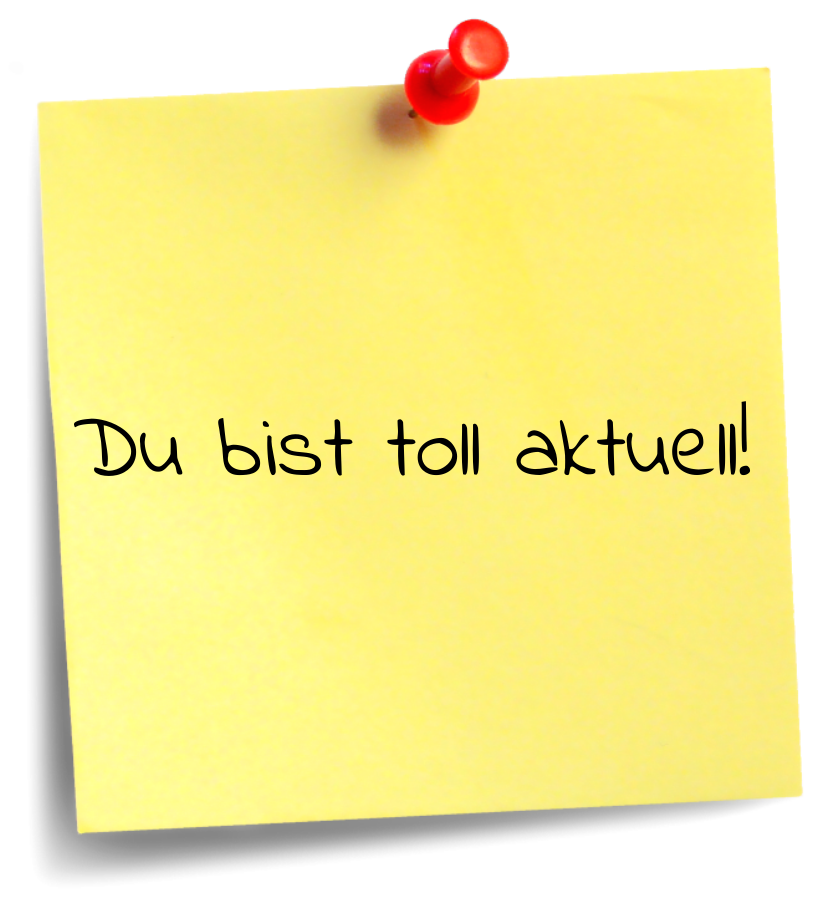
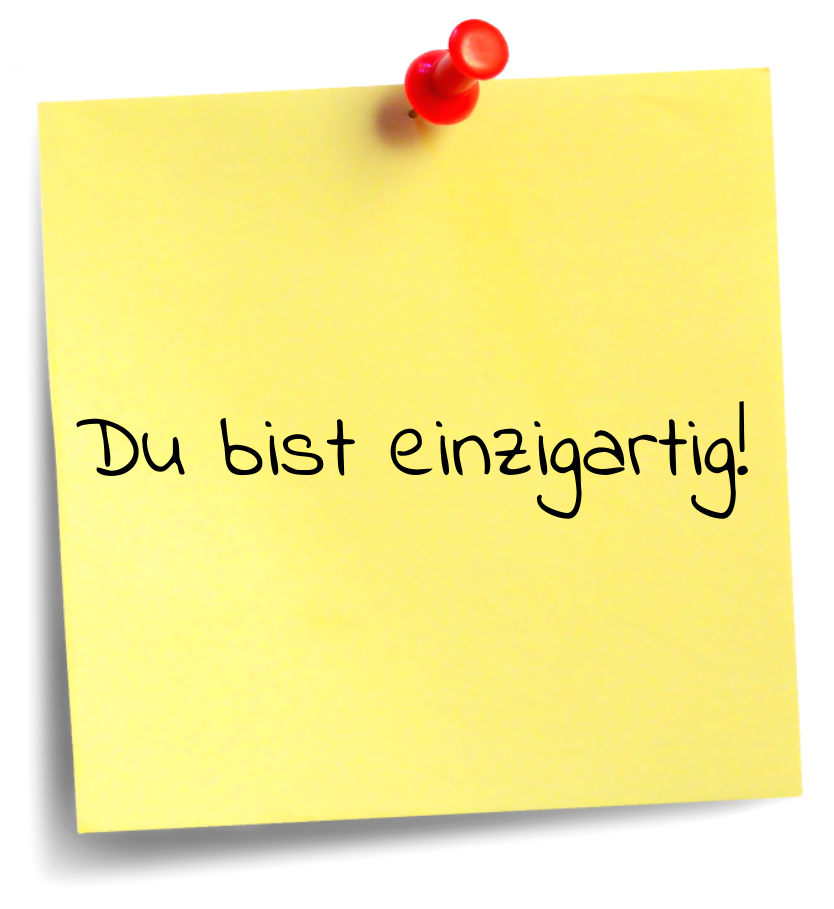
Before and after one commit to HRW-Studie/HRW-Studie4.github.io, a plain HTML site: page index.html in a window 1280 px wide. Shown: the whole page, without its empty margins (228-1062 px from the left). Drawn offline with Linux system fonts and the light colour scheme.

Commit message:
Update index.html

```diff
--- a/index.html
+++ b/index.html
@@ -10,7 +10,7 @@
   <body>
     <div class="Bild">
         <img src="postit.png" alt="Post it">
-        <span>Du bist toll aktuell!</span>
+        <span>Du bist einzigartig!</span>
     </div>
   </body>
 </html>
```
